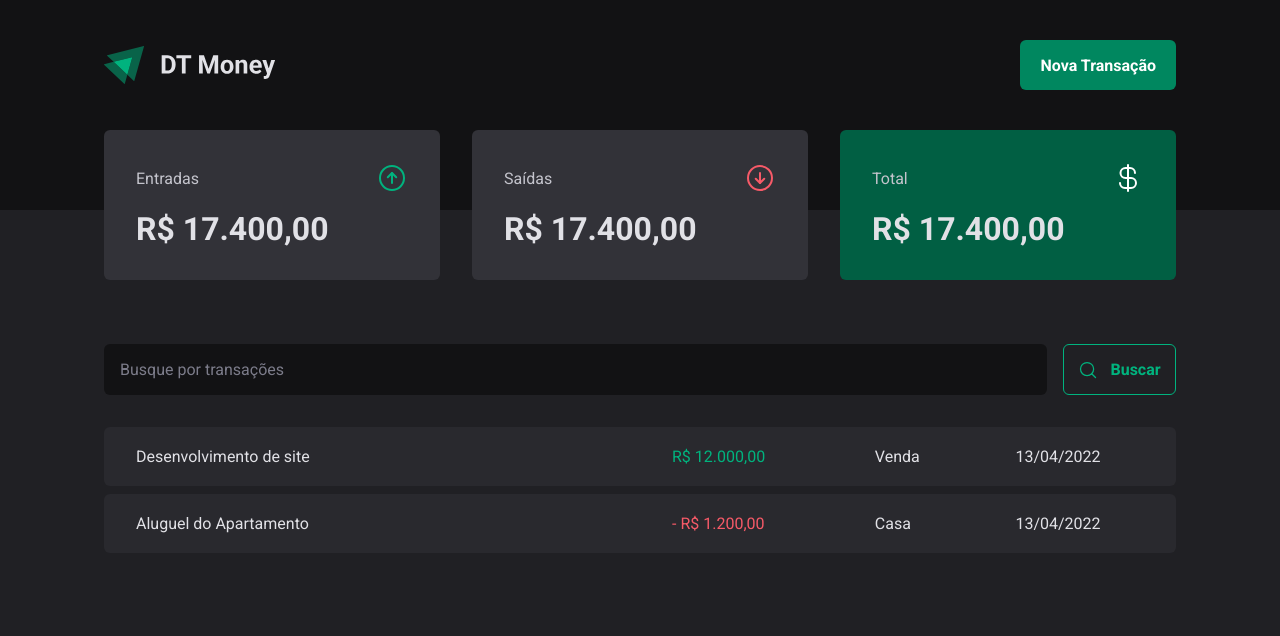
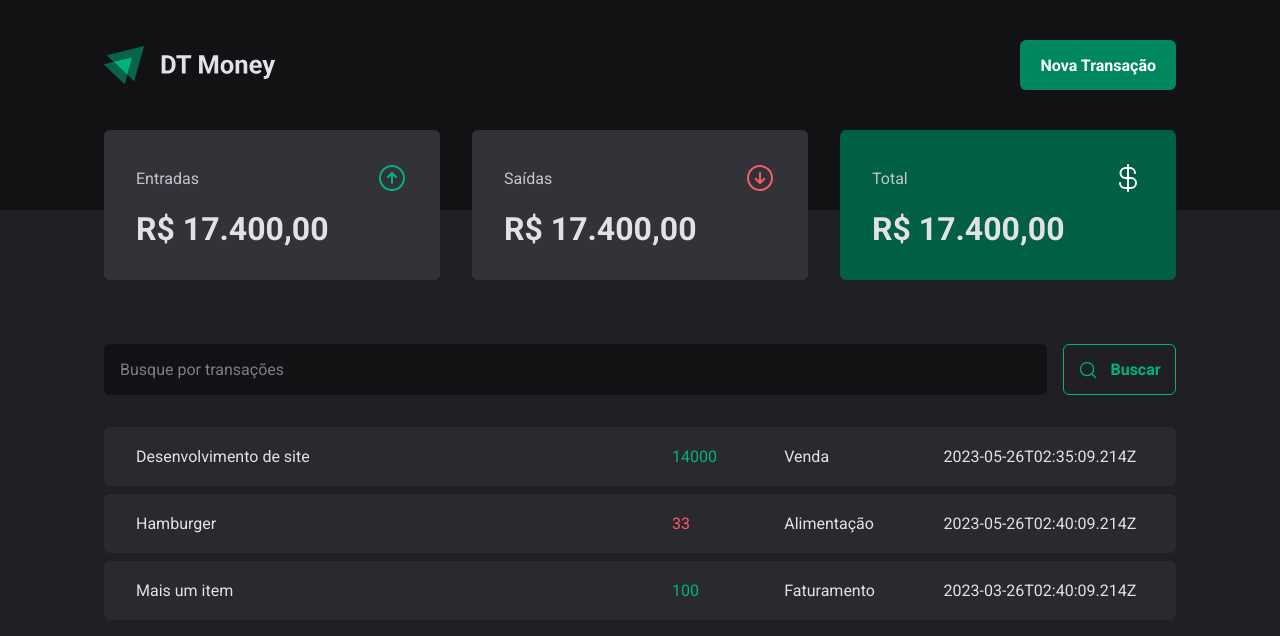
Before and after one commit to GabrielCarvf/03-dt-money, a React (Vite) app: page / in a window 1280 px wide. Shown: the top 636 px of the page. Built offline with nearby package versions, Linux system fonts and the light colour scheme; data requests are answered from the project's data file.

Commit message:
:alien: Utilizando API do Json Server
- Instalação e configuração do Json Server
- Utilização da API para listar as transações

```diff
--- a/package.json
+++ b/package.json
@@ -5,6 +5,7 @@
   "type": "module",
   "scripts": {
     "dev": "vite",
+    "dev:server": "json-server server.json -w -d 400",
     "build": "tsc && vite build",
     "lint": "eslint src --ext ts,tsx --report-unused-disable-directives --max-warnings 0",
     "preview": "vite preview"
@@ -27,6 +28,7 @@
     "eslint": "^8.38.0",
     "eslint-plugin-react-hooks": "^4.6.0",
     "eslint-plugin-react-refresh": "^0.3.4",
+    "json-server": "^0.17.3",
     "typescript": "^5.0.2",
     "vite": "^4.3.2"
   }
--- /dev/null
+++ b/server.json
@@ -0,0 +1,28 @@
+{
+  "transactions": [
+    {
+      "id": 1,
+      "description": "Desenvolvimento de site",
+      "type": "income",
+      "category": "Venda",
+      "price": 14000,
+      "createdAt" : "2023-05-26T02:35:09.214Z"
+    },
+    {
+      "id": 2,
+      "description": "Hamburger",
+      "type": "outcome",
+      "category": "Alimentação",
+      "price": 33,
+      "createdAt" : "2023-05-26T02:40:09.214Z"
+    },
+    {
+      "id": 3,
+      "description": "Mais um item",
+      "type": "income",
+      "category": "Faturamento",
+      "price": 100,
+      "createdAt" : "2023-03-26T02:40:09.214Z"
+    }
+  ]
+}
--- a/src/pages/Transactions/index.tsx
+++ b/src/pages/Transactions/index.tsx
@@ -1,3 +1,4 @@
+import { useEffect, useState } from 'react'
 import { Header } from '../../components/Header'
 import { Summary } from '../../components/Summary'
 import { SearchForm } from './components/SearchForm'
@@ -7,7 +8,29 @@
   TransactionsTable,
 } from './styles'
 
+interface Transaction {
+  id: number
+  description: string
+  type: 'income' | 'outcome'
+  category: string
+  price: number
+  createdAt: string
+}
+
 export function Transactions() {
+  const [transactions, setTransactions] = useState<Transaction[]>([])
+
+  async function loadTransactions() {
+    const response = await fetch('http://localhost:3000/transactions')
+    const data = await response.json()
+
+    setTransactions(data)
+  }
+
+  useEffect(() => {
+    loadTransactions()
+  }, [])
+
   return (
     <div>
       <Header />
@@ -16,22 +39,20 @@
         <SearchForm />
         <TransactionsTable>
           <tbody>
-            <tr>
-              <td width="50%">Desenvolvimento de site</td>
-              <td>
-                <PriceHighlight variant="income">R$ 12.000,00</PriceHighlight>
-              </td>
-              <td>Venda</td>
-              <td>13/04/2022</td>
-            </tr>
-            <tr>
-              <td width="50%">Aluguel do Apartamento</td>
-              <td>
-                <PriceHighlight variant="outcome">- R$ 1.200,00</PriceHighlight>
-              </td>
-              <td>Casa</td>
-              <td>13/04/2022</td>
-            </tr>
+            {transactions.map((transaction) => {
+              return (
+                <tr key={transaction.id}>
+                  <td width="50%">{transaction.description}</td>
+                  <td>
+                    <PriceHighlight variant={transaction.type}>
+                      {transaction.price}
+                    </PriceHighlight>
+                  </td>
+                  <td>{transaction.category}</td>
+                  <td>{transaction.createdAt}</td>
+                </tr>
+              )
+            })}
           </tbody>
         </TransactionsTable>
       </TransactionsContainer>
```
Also changed, not shown: 1 other file (tests, documents, lock files or other folders).
